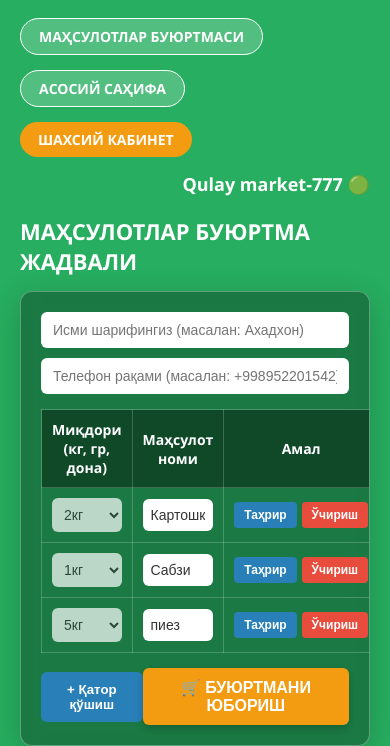
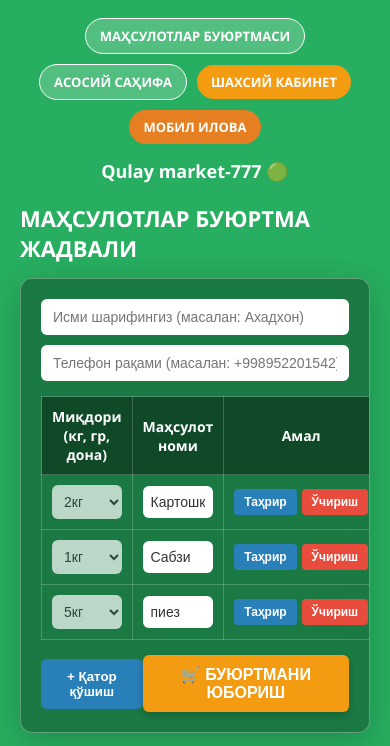
Before and after one commit to ZokirovZokhidjon/qulayshope, a plain HTML site: page index.html in a window 390 px wide. Shown: the part 302-1048 px from the top of the page. Drawn offline with Linux system fonts and the light colour scheme; a script that the page names is missing.

Commit message:
Add files via upload

```diff
--- a/index.html
+++ b/index.html
@@ -34,12 +34,12 @@
 
         .top-nav {
             padding-bottom: 20px;
-            display: flex; gap: 15px; align-items: center; flex-wrap: wrap;
+            display: flex; gap: 10px; align-items: center; flex-wrap: wrap;
         }
         .nav-btn {
             background: rgba(255,255,255,0.2); color: white; border: 1px solid white;
-            padding: 8px 18px; border-radius: 25px; cursor: pointer;
-            text-decoration: none; font-size: 14px; font-weight: bold; transition: 0.3s;
+            padding: 8px 14px; border-radius: 25px; cursor: pointer;
+            text-decoration: none; font-size: 13px; font-weight: bold; transition: 0.3s;
         }
         .nav-btn:hover { background: white; color: #27ae60; }
         .logo-text { font-size: 18px; font-weight: bold; margin-left: auto; }
@@ -174,6 +174,8 @@
             h1 { font-size: 22px; }
             .orange-badge { width: 100px; font-size: 12px; left: 10px; padding: 15px 10px; }
             .client-info-box { flex-direction: column; gap: 10px; }
+            .top-nav { justify-content: center; }
+            .logo-text { margin-left: 0; width: 100%; text-align: center; margin-top: 5px; }
         }
     </style>
 </head>
@@ -189,8 +191,9 @@
         <div class="right-side">
             <div class="top-nav">
                 <a href="#" class="nav-btn">МАҲСУЛОТЛАР БУЮРТМАСИ</a>
-                <a class='nav-btn' href='/'>АСОСИЙ САҲИФА</a>
-                <a class='nav-btn' href='/login.html' style='background: #f39c12; border: none;'>ШАХСИЙ КАБИНЕТ</a>
+                <a class="nav-btn" href="/">АСОСИЙ САҲИФА</a>
+                <a class="nav-btn" href="/login.html" style="background: #f39c12; border: none;">ШАХСИЙ КАБИНЕТ</a>
+                <a class="nav-btn" href="/qulaymarket-777.apk" style="background: #e67e22; border: none;">МОБИЛ ИЛОВА</a>
                 <span class="logo-text">Qulay market-777 🟢</span>
             </div>
 
@@ -284,7 +287,7 @@
     </div>
 
 <script>
-    // Жадвалга янги қатор қўшиш (очиқ ҳолатда қўшилади, дарҳол ёзиш мумкин)
+    // Жадвалга янги қатор қўшиш
     function addRow() {
         const tableBody = document.querySelector('#dynamicTable tbody');
         const newRow = document.createElement('tr');
@@ -317,14 +320,12 @@
         const input = row.querySelector('.table-input');
 
         if (select.disabled) {
-            // Таҳрирлаш режимини ёқиш
             select.disabled = false;
             input.removeAttribute('readonly');
             input.focus();
             button.textContent = "Сақлаш";
             button.style.background = "#27ae60";
         } else {
-            // Ўзгаришларни сақлаш (қулфлаш)
             select.disabled = true;
             input.setAttribute('readonly', true);
             button.textContent = "Таҳрир";
@@ -344,8 +345,6 @@
     }
 
     // Telegram ботга юбориш функцияси
- // Telegram ботга юбориш функцияси
- // Telegram ботга юбориш функцияси
     function sendOrderToTelegram(event) {
         event.preventDefault();
 
@@ -362,9 +361,8 @@
             orderDetails += `${index + 1}. ${product} - ${qty}\n`;
         });
 
-        // Бот токени ва гуруҳ ID рақами
         const token = "8834602502:AAHNGHOnTt4-VxSAoDQdqU4JxICtr250UaY";
-        const chatId = "-5338808425"; // Гуруҳ ID рақами
+        const chatId = "-5338808425";
 
         const url = `https://api.telegram.org/bot${token}/sendMessage`;
 
@@ -373,7 +371,6 @@
             text: orderDetails
         };
 
-        // Telegram серверiga хабар юбориш
         fetch(url, {
             method: 'POST',
             headers: {
```
Also changed, not shown: 1 other file.
